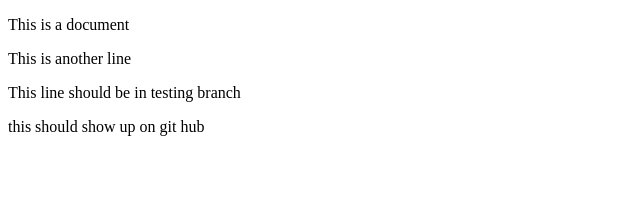
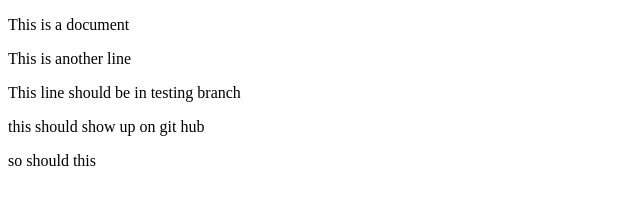
Before and after one commit to Mimi-1119/Project, a plain HTML site: page index.html in a window 1280 px wide. Shown: the whole page, without its empty margins (0-640 px from the left). Drawn offline with Linux system fonts and the light colour scheme.

Commit message:
updated index

```diff
--- a/index.html
+++ b/index.html
@@ -10,5 +10,6 @@
      <p> This is another line</p>
     <p> This line should be in testing branch</p>
     <p>this should show up on git hub</p>
+    <p>so should this</p>
 </body>
 </html>
```
